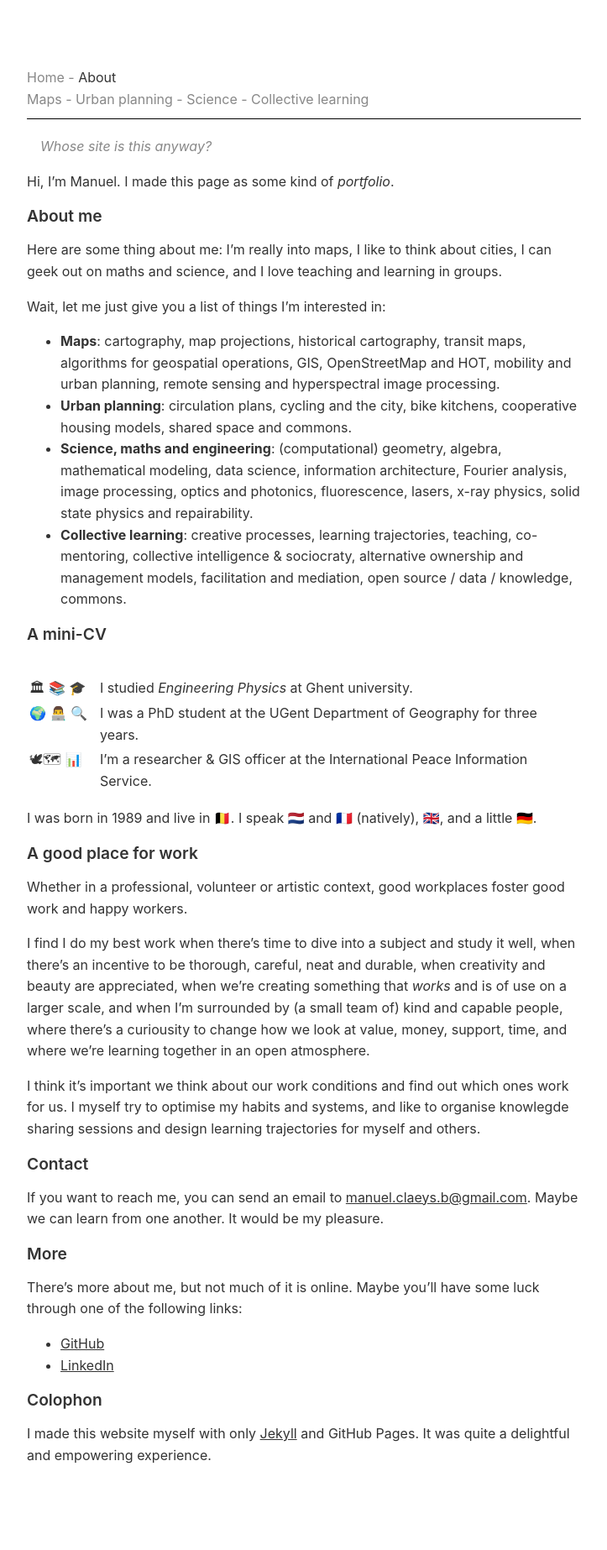
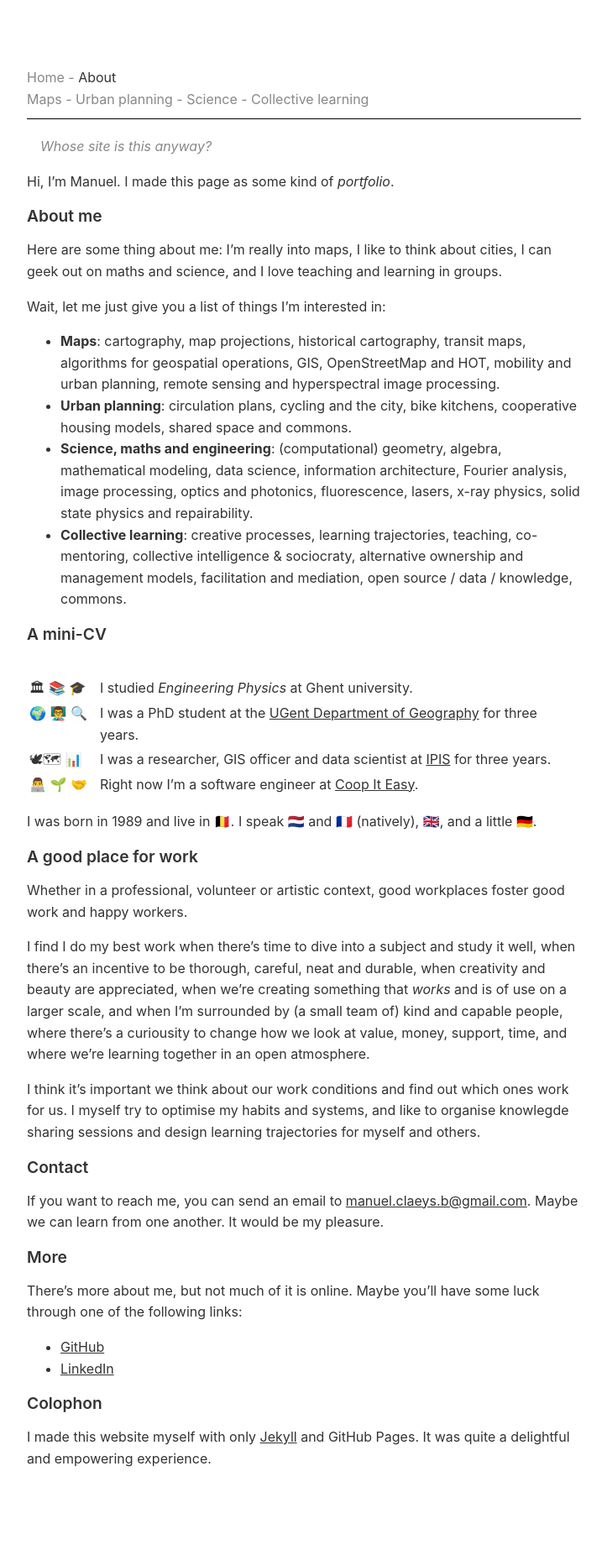
Before and after one commit to mclaeysb/mclaeysb.github.com, a Jekyll site: the page built from about.md, in a window 1280 px wide. Shown: the whole page at 84% size, without its empty margins (278-1001 px from the left). Built offline with Jekyll 4.4.1, drawn with Linux system fonts in a browser that asks for light colours.

Commit message:
workspaces and coopiteasy

```diff
--- a/about.md
+++ b/about.md
@@ -22,8 +22,9 @@ Wait, let me just give you a list of things I'm interested in:
 
 | |
 | 🏛 📚 🎓 | I studied *Engineering Physics* at Ghent university.
-| 🌍 👨‍💻 🔍 | I was a PhD student at the UGent Department of Geography for three years.
-| 🕊🗺 📊 | I'm a researcher & GIS officer at the International Peace Information Service.
+| 🌍 👨‍🏫 🔍 | I was a PhD student at the [UGent Department of Geography](http://geoweb.ugent.be) for three years.
+| 🕊🗺 📊 | I was a researcher, GIS officer and data scientist at [IPIS](http://ipisresearch.be) for three years.
+| 👨‍💻 🌱 🤝| Right now I'm a software engineer at [Coop It Easy](https://coopiteasy.be).
 {: .table-cv}
 
 I was born in 1989 and live in 🇧🇪.	I speak 🇳🇱 and 🇫🇷 (natively), 🇬🇧, and a little 🇩🇪.<!--🍫🥖🍵🥨  🇳🇱🇫🇷🇬🇧🇩🇪-->
```
Also changed, not shown: _projects/workspaces.md (added, +12 -0 lines), img/workspaces.png (added).
